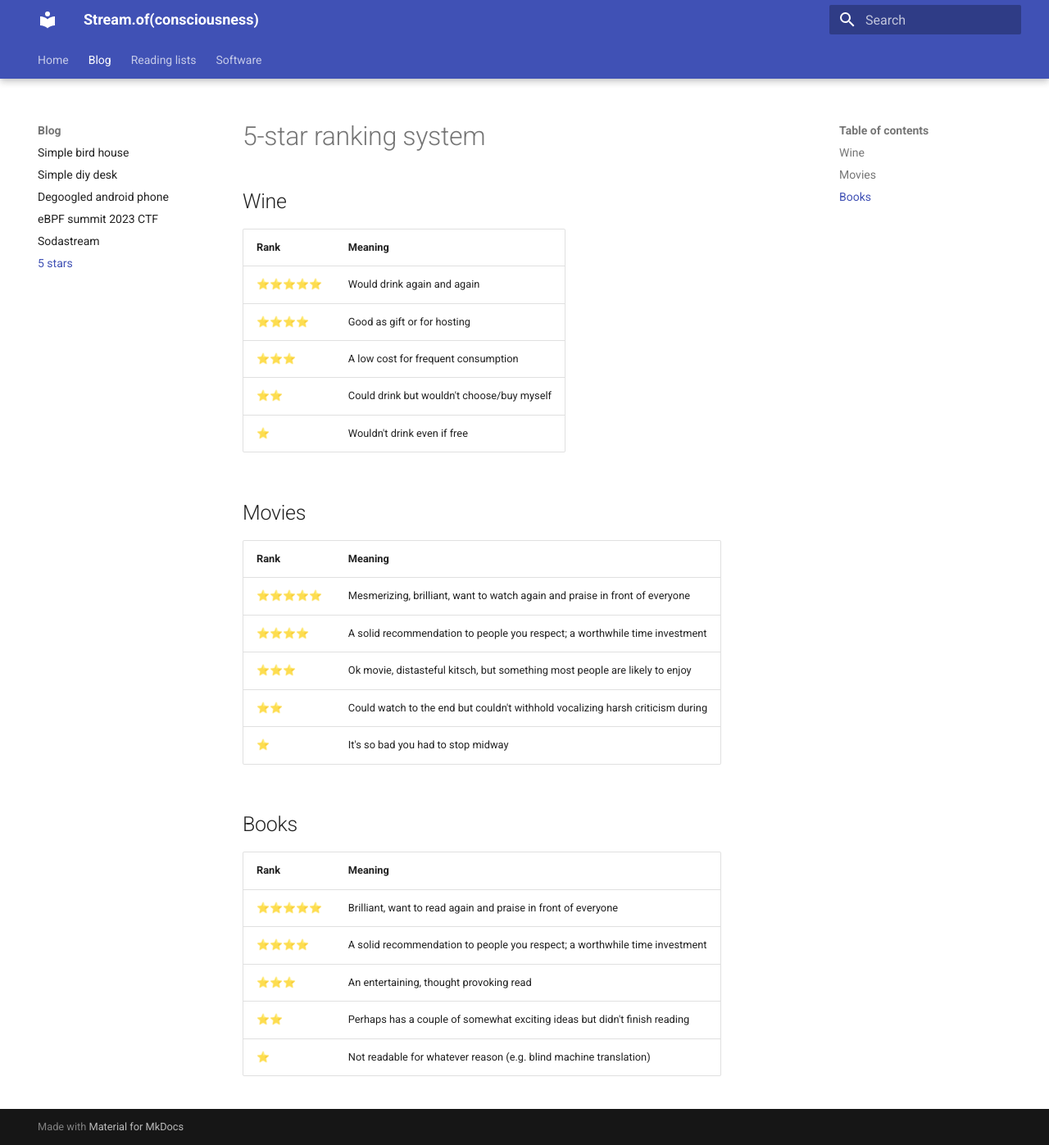
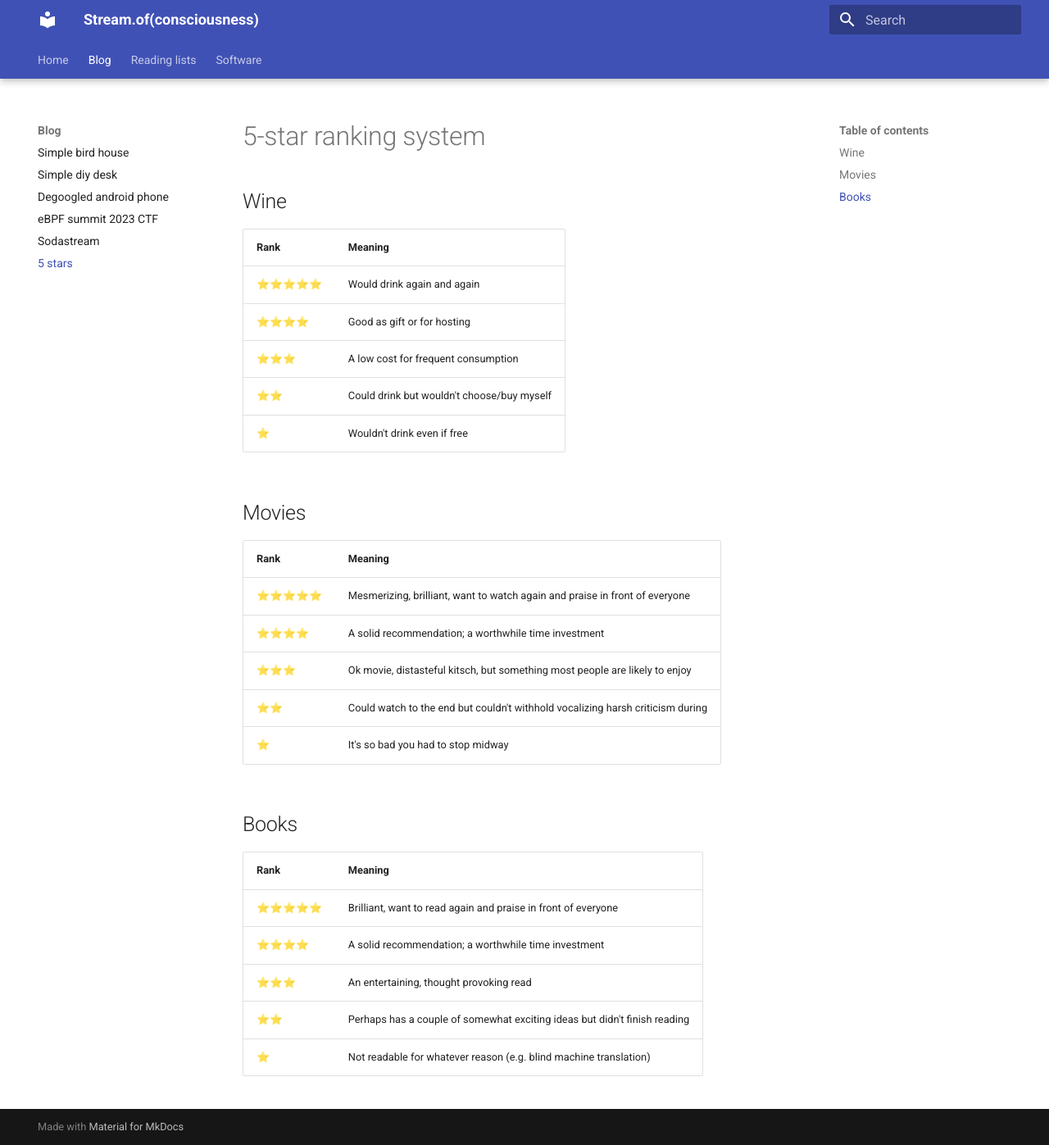
Before and after one commit to sed-i/sed-i.github.io, an MkDocs documentation site: the page built from docs/blog/five-star-rank.md, in a window 1280 px wide and 1397 px high. Shown: the whole window at 82% size. Built offline with MkDocs 1.6.1 and Material for MkDocs 9.7.7, drawn with Linux system fonts in a browser that asks for light colours.

Commit message:
Update five-star-rank.md

```diff
--- a/docs/blog/five-star-rank.md
+++ b/docs/blog/five-star-rank.md
@@ -16,7 +16,7 @@
 | Rank  | Meaning                                                                        |
 |-------|--------------------------------------------------------------------------------|
 | ⭐⭐⭐⭐⭐ | Mesmerizing, brilliant, want to watch again and praise in front of everyone    |
-| ⭐⭐⭐⭐  | A solid recommendation to people you respect; a worthwhile time investment     |
+| ⭐⭐⭐⭐  | A solid recommendation; a worthwhile time investment     |
 | ⭐⭐⭐   | Ok movie, distasteful kitsch, but something most people are likely to enjoy    |
 | ⭐⭐    | Could watch to the end but couldn't withhold vocalizing harsh criticism during |
 | ⭐     | It's so bad you had to stop midway                                             |
@@ -26,7 +26,7 @@
 | Rank  | Meaning                                                                    |
 | ----- | -------------------------------------------------------------------------- |
 | ⭐⭐⭐⭐⭐ | Brilliant, want to read again and praise in front of everyone              |
-| ⭐⭐⭐⭐  | A solid recommendation to people you respect; a worthwhile time investment |
+| ⭐⭐⭐⭐  | A solid recommendation; a worthwhile time investment |
 | ⭐⭐⭐   | An entertaining, thought provoking read                                    |
 | ⭐⭐    | Perhaps has a couple of somewhat exciting ideas but didn't finish reading  |
 | ⭐     | Not readable for whatever reason (e.g. blind machine translation)          |
```
